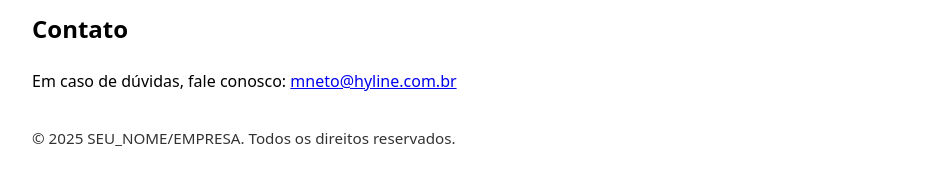
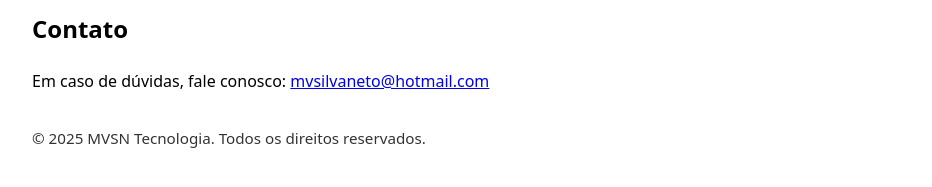
Before and after one commit to ManoelSilvaNeto/genius-privacy-policy, a plain HTML site: page index.html in a window 1280 px wide. Shown: the part 849-1036 px from the top of the page, without its empty margins (168-1100 px from the left). Drawn offline with Linux system fonts and the light colour scheme.

Commit message:
Update index.html

```diff
--- a/index.html
+++ b/index.html
@@ -38,10 +38,10 @@
   <p>Podemos atualizar esta política periodicamente. Recomendamos revisar esta página para se manter informado.</p>
 
   <h2>Contato</h2>
-  <p>Em caso de dúvidas, fale conosco: <a href="mailto:mneto@hyline.com.br">mneto@hyline.com.br</a></p>
+  <p>Em caso de dúvidas, fale conosco: <a href="mailto:mvsilvaneto@hotmail.com">mvsilvaneto@hotmail.com</a></p>
 
   <footer>
-    <p>&copy; 2025 SEU_NOME/EMPRESA. Todos os direitos reservados.</p>
+    <p>&copy; 2025 MVSN Tecnologia. Todos os direitos reservados.</p>
   </footer>
 </body>
 </html>
```
